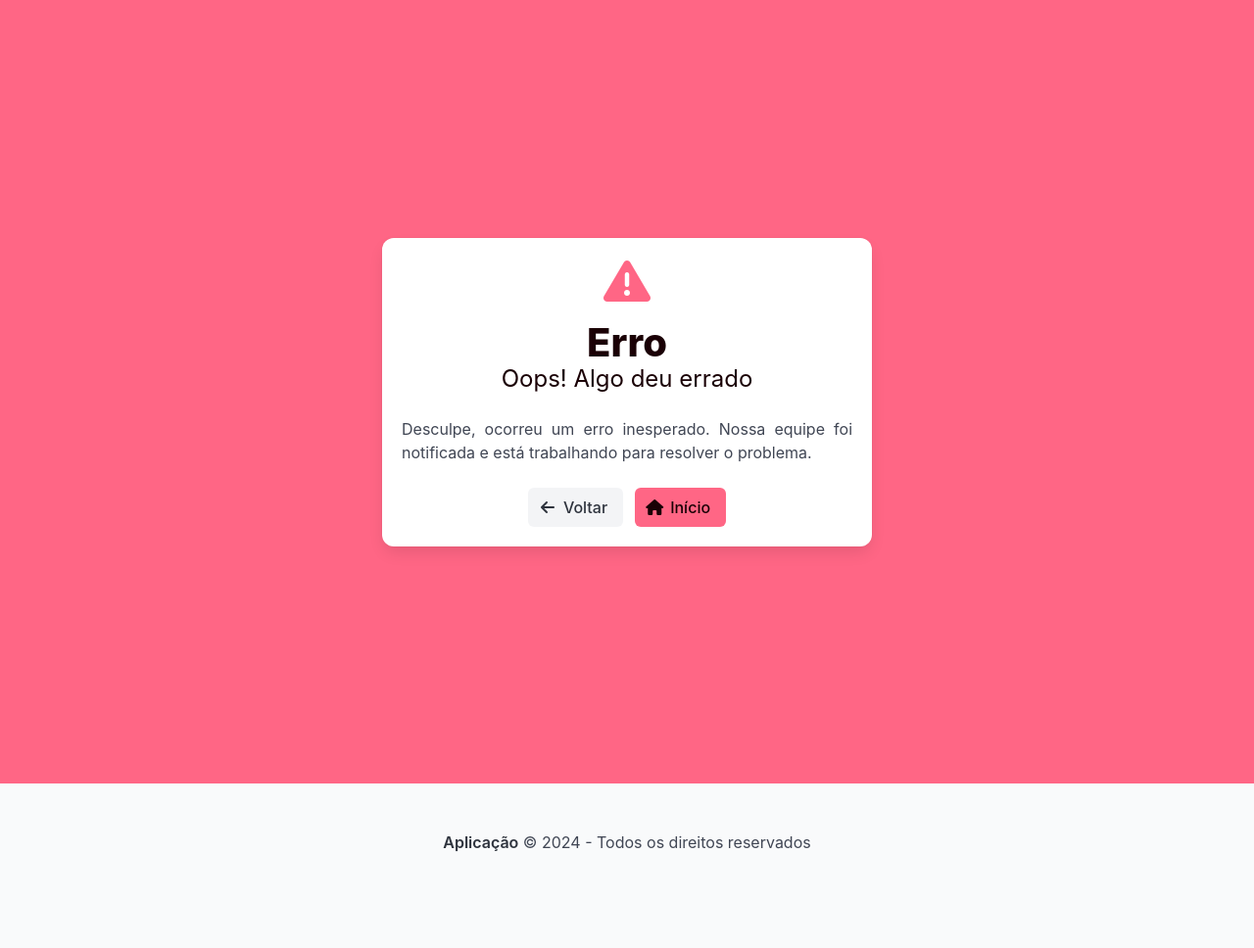
After one commit to pcbandeira-m/dsweb-projestudo, a Django app: page /calcular_novo/ in a window 1280 px wide. The commit adds this page. Shown: the whole page at 98% size. Run offline with Django 5.2, Linux system fonts and the light colour scheme.

Commit message:
Atualização das implementações realizadas até o dia 9 de abril

```diff
--- a/projestudo/enquete/templates/index2.html
+++ b/projestudo/enquete/templates/index2.html
@@ -3,7 +3,7 @@
 <head>
   <meta charset="UTF-8">
   <meta name="viewport" content="width=device-width, initial-scale=1">
-  <title>Enquete</title>
+  <title>Enquete Musical</title>
   <link rel="stylesheet" href="https://cdn.jsdelivr.net/npm/bulma@1.0.4/css/bulma.min.css">
 </head>
 <body>
@@ -42,7 +42,7 @@
           </div>
           <div class="field mt-4">
             <div class="control">
-              <button class="button is-primary" type="submit" onclick="showMessage('Voto registrado com sucesso!');">Votar</button>
+              <button class="button is-primary" type="submit">Votar</button>
             </div>
           </div>
         </form>
--- /dev/null
+++ b/projestudo/imc/templates/erro.html
@@ -0,0 +1,62 @@
+<!DOCTYPE html>
+<html lang="pt-BR">
+<head>
+    <meta charset="UTF-8">
+    <meta name="viewport" content="width=device-width, initial-scale=1.0">
+    <title>Erro - Aplicação</title>
+    <link rel="stylesheet" href="https://cdn.jsdelivr.net/npm/bulma@1.0.4/css/bulma.min.css">
+    <link rel="stylesheet" href="https://cdnjs.cloudflare.com/ajax/libs/font-awesome/6.4.0/css/all.min.css">
+</head>
+<body>
+    <section class="hero is-fullheight is-danger">
+        <div class="hero-body">
+            <div class="container has-text-centered">
+                <div class="box" style="max-width: 500px; margin: 0 auto;">
+                    <div class="level is-mobile mb-4">
+                        <div class="level-item">
+                            <div class="heading">
+                                <span class="icon is-large has-text-danger">
+                                    <i class="fas fa-3x fa-exclamation-triangle"></i>
+                                </span>
+                            </div>
+                        </div>
+                    </div>
+
+                    <h1 class="title is-2">Erro</h1>
+                    <h2 class="subtitle is-4">Oops! Algo deu errado</h2>
+
+                    <div class="content has-text-justified mb-5">
+                        <p>
+                            Desculpe, ocorreu um erro inesperado. Nossa equipe foi notificada e está trabalhando para resolver o problema.
+                        </p>
+                    </div>
+
+                    <div class="buttons is-centered">
+                        <button class="button is-light" onclick="history.back()">
+                            <span class="icon">
+                                <i class="fas fa-arrow-left"></i>
+                            </span>
+                            <span>Voltar</span>
+                        </button>
+
+                        <a href="/" class="button is-danger">
+                            <span class="icon">
+                                <i class="fas fa-home"></i>
+                            </span>
+                            <span>Início</span>
+                        </a>
+                    </div>
+                </div>
+            </div>
+        </div>
+    </section>
+
+    <footer class="footer">
+        <div class="content has-text-centered">
+            <p>
+                <strong>Aplicação</strong> &copy; 2024 - Todos os direitos reservados
+            </p>
+        </div>
+    </footer>
+</body>
+</html>
--- a/projestudo/imc/templates/index.html
+++ b/projestudo/imc/templates/index.html
@@ -17,7 +17,8 @@
                 <div class="columns is-centered">
                     <div class="column is-4-desktop is-6-tablet is-10-mobile">
 
-                        <form class="box p-6" action="calcular/">
+                        <form id="imc-form" action="{% url 'imc:calcular' %}" method="post">
+                            {% csrf_token %}
                             <h1 class="title has-text-centered has-text-primary-dark">
                                 Calculadora de IMC
                             </h1>
--- a/projestudo/imc/templates/resultado_imc.html
+++ b/projestudo/imc/templates/resultado_imc.html
@@ -17,7 +17,7 @@
                 <p><strong>Classificação:</strong> {{ classificacao }}</p>
             </div>
             <div class="has-text-centered">
-                <a href="/" class="button is-primary">Calcular Novamente</a>
+                <a href="{% url 'imc:index' %}" class="button is-primary">Calcular Novamente</a>
             </div>
         </div>
     </section>
--- a/projestudo/imc/urls.py
+++ b/projestudo/imc/urls.py
@@ -1,7 +1,9 @@
 from django.urls import path
 from . import views
 
+app_name = "imc"
+
 urlpatterns = [
     path("", views.index, name="index"),
-    path("calcular/", views.calcular_imc, name="calcular_imc" ),
+    path("calcular_novo/", views.calcular, name="calcular" ),
 ]
--- a/projestudo/imc/views.py
+++ b/projestudo/imc/views.py
@@ -3,10 +3,16 @@ from django.shortcuts import render
 def index(request):
   return render(request, 'index.html')
 
-def calcular_imc(request):
-    altura = float(request.GET.get('altura'))
-    peso = float(request.GET.get('peso'))
+def calcular(request):
+    if request.method == 'GET':
+        return render(request,'erro.html')
+    altura = float(request.POST.get('altura'))
+    peso = float(request.POST.get('peso'))
+
+    # altura = altura/100
+
     imc = peso/(altura*altura)
+
     if imc < 18.5:
         classificacao = 'Abaixo do peso'
     elif imc < 24.9:
--- a/projestudo/projestudo/settings.py
+++ b/projestudo/projestudo/settings.py
@@ -11,6 +11,7 @@ https://docs.djangoproject.com/en/6.0/ref/settings/
 """
 
 from pathlib import Path
+import os
 
 # Build paths inside the project like this: BASE_DIR / 'subdir'.
 BASE_DIR = Path(__file__).resolve().parent.parent
@@ -117,3 +118,8 @@ USE_TZ = True
 # https://docs.djangoproject.com/en/6.0/howto/static-files/
 
 STATIC_URL = "static/"
+
+if 'CODESPACE_NAME' in os.environ:
+    codespace_name = os.getenv("CODESPACE_NAME")
+    codespace_domain = os.getenv("GITHUB_CODESPACES_PORT_FORWARDING_DOMAIN")
+    CSRF_TRUSTED_ORIGINS = [f'https://{codespace_name}-8000.{codespace_domain}','https://localhost:8000']
```
Also changed, not shown: projestudo/enquete/templates/resultado2.html (+83 -0 lines).
